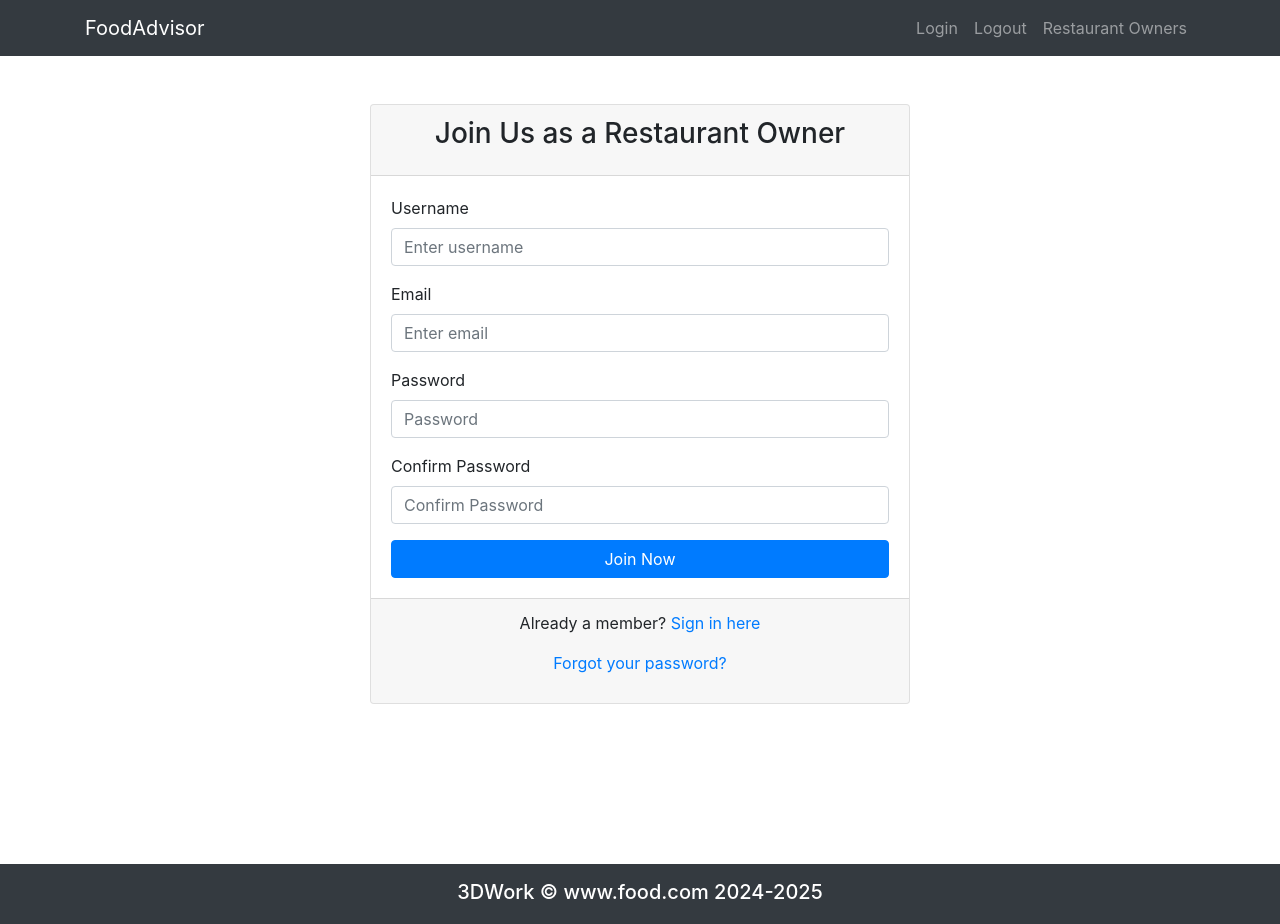
After one commit to mashathepotato/restaurant_webapp, a Django app: page /food_advisor/owner/ in a window 1280 px wide. The commit adds this page. Run offline with Django 3.2, Linux system fonts and the light colour scheme; some libraries are stand-ins or nearby versions.

Commit message:
finish login better and owner creat account page

```diff
--- a/food_advisor/urls.py
+++ b/food_advisor/urls.py
@@ -10,6 +10,7 @@ urlpatterns = [
     path('register/', views.registerUser, name='registerUser'),
     # path('register/manager/', views.registerManager, name='registerManager'), # This page also includes restaurant detail entry.
     path('signin/', views.user_signin, name='signin'),
+    path('owner/', views.registerOwner, name='owner'),
     # path('restaurant/<slug:restaurant_id_slug>/', views.show_restaurant, name='showRestaurant'),
     # path('restaurant/<slug:restaurant_id_slug>/manage/', views.manage_restaurant, name="manageRestaurant"),
     # path('signout/', views.user_signout, name='signout'),
--- a/food_advisor/views.py
+++ b/food_advisor/views.py
@@ -117,6 +117,16 @@ def registerUser(request):
         form = UserCreationForm()
     return render(request, 'food_advisor/register.html', {'form': form})
 
+def registerOwner(request):
+    if request.method == 'POST':
+        form = ManagerRegistrationForm(request.POST)
+        if form.is_valid():
+            form.save()
+            return redirect('food_advisor:index')
+    else:
+        form = ManagerRegistrationForm()
+    return render(request, 'food_advisor/owner.html', {'form': form})
+
 #@login_required
 #def restricted(request):
 #    return render(request, 'rango/restricted.html')
--- /dev/null
+++ b/templates/food_advisor/owner.html
@@ -0,0 +1,44 @@
+{% extends "base.html" %}
+{% load static %}
+
+{% block title %}Restaurant Owner{% endblock %}
+
+{% block content %}
+<div class="container mt-5">
+    <div class="row">
+        <div class="col-md-6 offset-md-3">
+            <div class="card">
+                <div class="card-header">
+                    <h3 class="card-title text-center">Join Us as a Restaurant Owner</h3>
+                </div>
+                <div class="card-body">
+                    <form method="post" action="{% url 'food_advisor:owner' %}" id="ownerRegistrationForm">
+                        {% csrf_token %}
+                        <div class="mb-3">
+                            <label for="username" class="form-label">Username</label>
+                            <input type="text" class="form-control" id="username" name="username" placeholder="Enter username" required>
+                        </div>
+                        <div class="mb-3">
+                            <label for="email" class="form-label">Email</label>
+                            <input type="email" class="form-control" id="email" name="email" placeholder="Enter email" required>
+                        </div>
+                        <div class="mb-3">
+                            <label for="password" class="form-label">Password</label>
+                            <input type="password" class="form-control" id="password" name="password" placeholder="Password" required>
+                        </div>
+                        <div class="mb-3">
+                            <label for="password2" class="form-label">Confirm Password</label>
+                            <input type="password" class="form-control" id="password2" name="password2" placeholder="Confirm Password" required>
+                        </div>
+                        <button type="submit" class="btn btn-primary w-100">Join Now</button>
+                    </form>
+                </div>
+                <div class="card-footer text-center">
+                    <p>Already a member? <a href="{% url 'food_advisor:signin' %}">Sign in here</a></p>
+                    <p><a href="/">Forgot your password?</a></p>
+                </div>
+            </div>
+        </div>
+    </div>
+</div>
+{% endblock content %}
--- a/templates/header.html
+++ b/templates/header.html
@@ -15,7 +15,7 @@
                     <a class="nav-link" href="#">Logout</a>
                 </li>
                 <li class="nav-item">
-                    <a class="nav-link" href="#">Restaurant Owners</a>
+                    <a class="nav-link" href="/food_advisor/owner">Restaurant Owners</a>
                 </li>
 
             </ul>
```
Also changed, not shown: templates/food_advisor/login.html (+19 -6 lines).
